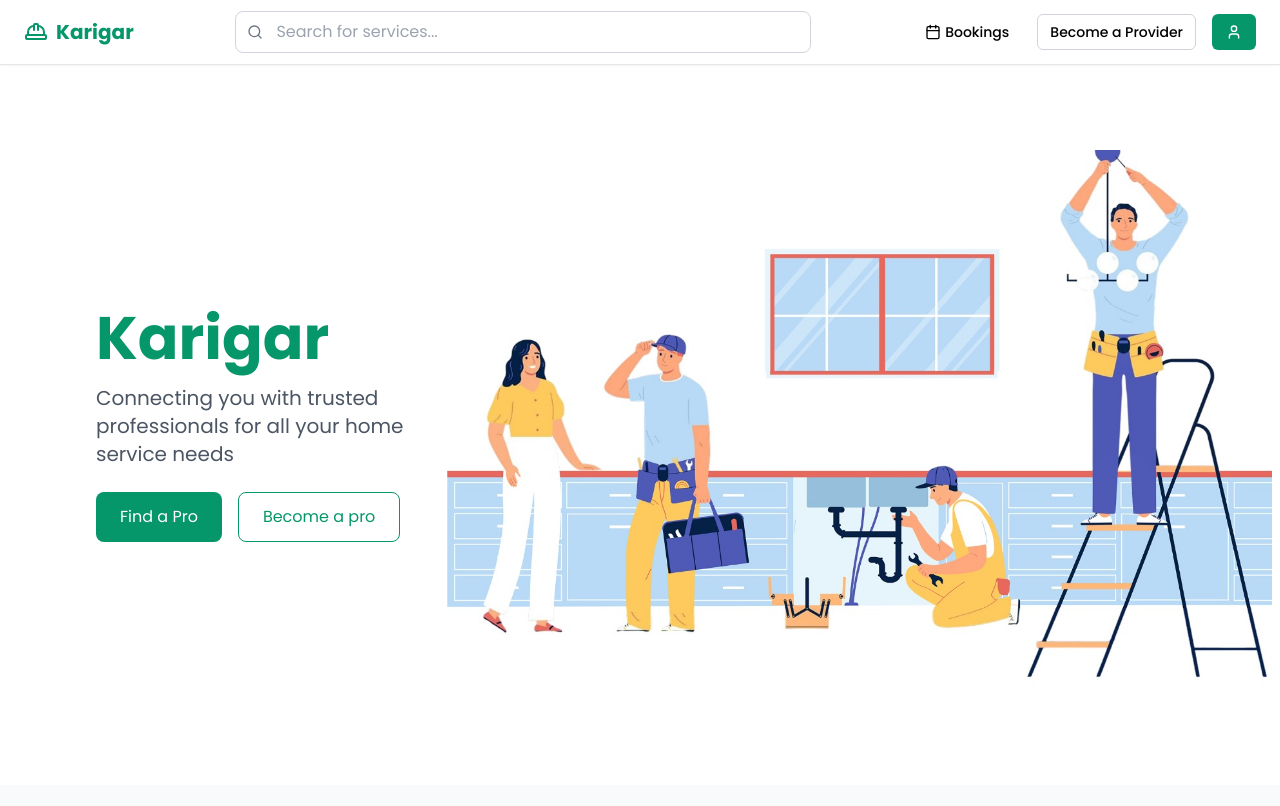
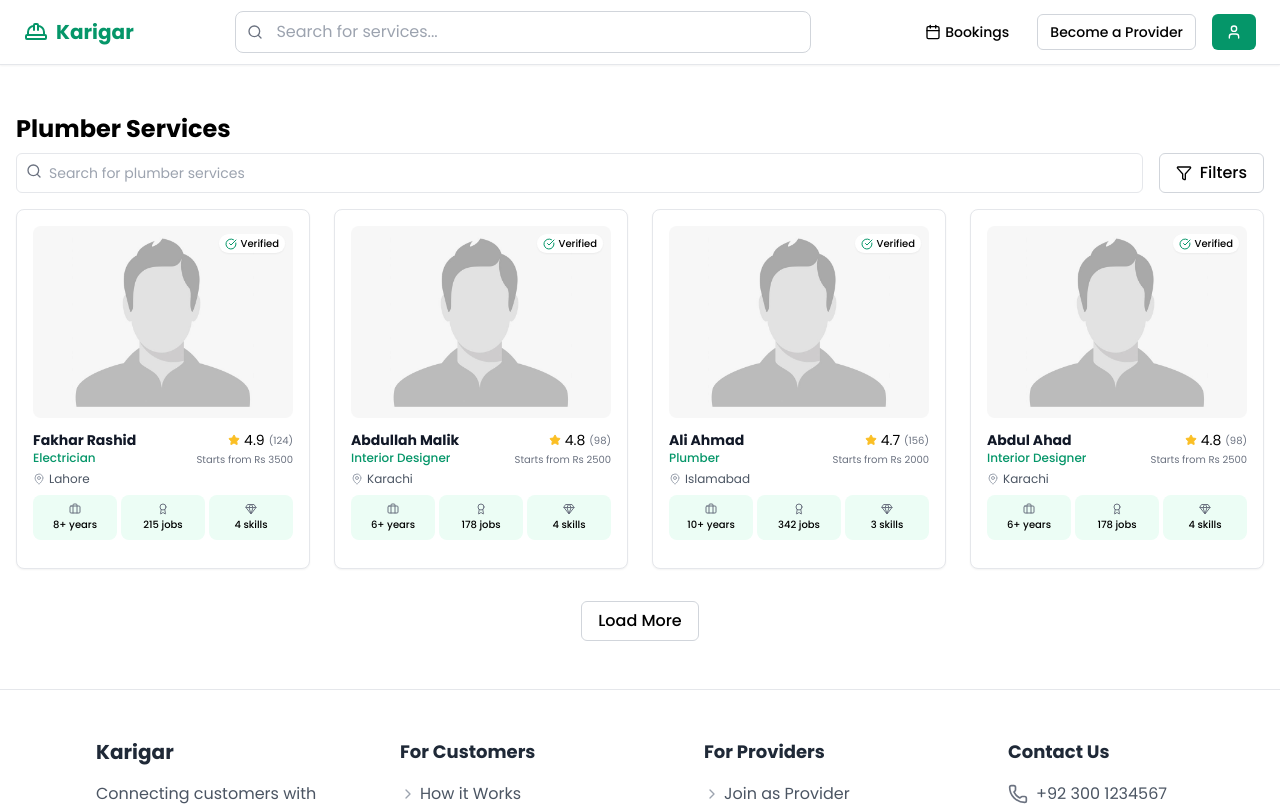
Before and after one commit to HamzaNaveed19/Karigar-Frontend, a React (Vite) app: page / in a window 1280 px wide. Shown: the top 806 px of the page. Built offline with nearby package versions, Linux system fonts and the light colour scheme.

Commit message:
Create service provider page and update service provider card

```diff
--- a/src/App.jsx
+++ b/src/App.jsx
@@ -5,17 +5,26 @@ import Footer from "./Components/Footer";
 import BookingsPage from "./Pages/BookingsPage";
 import HomePage from "./Pages/HomePage";
 import Header from "./Components/Header";
+import ServicesProviderPage from "./Components/Services/ServicesProviderPage";
 
 const App = () => {
+  // return (
+  //   <>
+  //     <Header></Header>
+  //     {/* <BookingsPage></BookingsPage> */}
+  //     <HomePage></HomePage>
+  //     <Footer></Footer>
+  //   </>
+  // );
+  // return <ProviderProfilePage></ProviderProfilePage>;
+
   return (
     <>
       <Header></Header>
-      {/* <BookingsPage></BookingsPage> */}
-      <HomePage></HomePage>
+      <ServicesProviderPage category={"Plumber"}></ServicesProviderPage>
       <Footer></Footer>
     </>
   );
-  // return <ProviderProfilePage></ProviderProfilePage>;
 };
 
 export default App;
--- a/src/Components/Home/HeroSection.jsx
+++ b/src/Components/Home/HeroSection.jsx
@@ -3,7 +3,7 @@ import React from "react";
 function HeroSection() {
   return (
     <div className="relative w-full h-screen max-h-[90vh] overflow-hidden flex">
-      <div className="w-1/2 flex flex-col justify-center pl-24 z-10">
+      <div className="w-full lg:w-1/2 md:w-1/2 flex flex-col justify-center pl-20 z-10">
         <h1 className="text-6xl font-bold text-emerald-600 mb-4">Karigar</h1>
         <p className="text-xl text-gray-600 max-w-md">
           Connecting you with trusted professionals for all your home service
@@ -19,13 +19,11 @@ function HeroSection() {
         </div>
       </div>
 
-      <div className="w-full h-full mr-2">
-        <img
-          src="/landing8.jpeg"
-          alt="Karigar service providers"
-          className="w-full h-full object-contain "
-        />
-      </div>
+      <img
+        src="/landing8.jpeg"
+        alt="Hero Image"
+        className="w-full md:h-full object-contain hidden md:flex"
+      />
     </div>
   );
 }
--- a/src/Components/Provider/ServiceProviderCard.jsx
+++ b/src/Components/Provider/ServiceProviderCard.jsx
@@ -16,75 +16,146 @@ export default function ServiceProviderCard({
   completedJobs = 120,
   services,
   skills,
+  onPage = false,
 }) {
   return (
-    <Card className="overflow-hidden transition-all hover:shadow-lg hover:-translate-y-1 cursor-pointer group h-full">
-      <CardContent className="p-0 flex flex-col h-full">
-        <div className="relative flex-shrink-0 ">
+    <Card
+      className={`overflow-hidden transition-all hover:shadow-lg hover:-translate-y-1 cursor-pointer group h-full`}
+    >
+      <CardContent className=" flex flex-col h-full">
+        <div className="relative flex-shrink-0">
           <img
             src={image}
             alt={name}
-            className="h-56 w-full object-cover rounded-lg"
+            className={`w-full object-cover rounded-lg ${
+              onPage ? "h-48" : "h-48 md:h-full"
+            } mb-2`}
           />
           {verified && (
-            <div className="absolute right-3 top-3 flex items-center gap-1 rounded-full bg-white/90 px-2 py-1 text-xs font-medium shadow-sm backdrop-blur-sm">
-              <CheckCircle className="h-4 w-4 text-emerald-600" />
+            <div
+              className={`absolute right-2 top-2 flex items-center gap-1 rounded-full bg-white/90 ${
+                onPage ? "px-1.5 py-0.5 text-[10px]" : "px-2 py-1 text-xs"
+              } font-medium shadow-sm backdrop-blur-sm`}
+            >
+              <CheckCircle
+                className={`${onPage ? "h-3 w-3" : "h-4 w-4"} text-emerald-600`}
+              />
               <span>Verified</span>
             </div>
           )}
         </div>
 
-        {/* This one is the Main content below the image */}
-        <div className="p-2 mt-2 flex-grow">
-          <div className=" flex items-start justify-between">
+        {/* Main content below the image */}
+        <div className={`${onPage ? "p-0" : "p-2"} mt-1 flex-grow`}>
+          <div className="flex items-start justify-between">
             <div>
-              <h3 className="text-lg font-bold text-gray-900">{name}</h3>
-              <p className="text-sm font-medium text-emerald-600">
+              <h3
+                className={`${
+                  onPage ? "text-sm" : "text-lg"
+                } font-bold text-gray-900`}
+              >
+                {name}
+              </h3>
+              <p
+                className={`${
+                  onPage ? "text-xs" : "text-sm"
+                } font-medium text-emerald-600`}
+              >
                 {profession}
               </p>
             </div>
 
             <div className="flex flex-col items-end">
               <div className="flex items-center">
-                <Star className="mr-1 h-4 w-4 fill-amber-400 text-amber-400" />
-                <span className="font-medium">{rating}</span>
-                <span className="ml-1 text-xs text-gray-500">({reviews})</span>
+                <Star
+                  className={`mr-1 ${
+                    onPage ? "h-3 w-3" : "h-4 w-4"
+                  } fill-amber-400 text-amber-400`}
+                />
+                <span className={`${onPage ? "text-sm" : "font-medium"}`}>
+                  {rating}
+                </span>
+                <span
+                  className={`ml-1 ${
+                    onPage ? "text-[10px]" : "text-xs"
+                  } text-gray-500`}
+                >
+                  ({reviews})
+                </span>
               </div>
-              <p className="mt-1 text-xs text-gray-500">
+              <p
+                className={`mt-0.5 ${
+                  onPage ? "text-[10px]" : "text-xs"
+                } text-gray-500`}
+              >
                 Starts from Rs {services[0]?.price || "500"}
               </p>
             </div>
           </div>
 
-          <div className="mb-2 mt-2 flex items-center text-sm text-gray-600">
-            <MapPin className="mr-2 h-4 w-4 text-gray-400" />
+          <div
+            className={`${onPage ? "mb-2" : "mb-4"} mt-1 flex items-center ${
+              onPage ? "text-xs" : "text-sm"
+            } text-gray-600`}
+          >
+            <MapPin
+              className={`mr-1  ${
+                onPage ? "h-3 w-3" : "h-4 w-4"
+              } text-gray-400`}
+            />
             <span>{location}</span>
           </div>
 
-          <div className="mb-4 grid grid-cols-3 gap-2 text-center text-xs">
+          <div
+            className={`mb-3 grid grid-cols-3 gap-1 text-center ${
+              onPage ? "text-[10px]" : "text-xs"
+            }`}
+          >
             <div className="rounded-lg bg-emerald-50 p-2">
-              <Briefcase className="mx-auto h-4 w-4 text-gray-500" />
-              <p className="mt-1 font-medium">{experience}+ years</p>
+              <Briefcase
+                className={`mx-auto ${
+                  onPage ? "h-3 w-3" : "h-4 w-4"
+                } text-gray-500`}
+              />
+              <p className={`${onPage ? "mt-0.5" : "mt-1"} font-medium`}>
+                {experience}+ years
+              </p>
             </div>
             <div className="rounded-lg bg-emerald-50 p-2">
-              <Award className="mx-auto h-4 w-4 text-gray-500" />
-              <p className="mt-1 font-medium">{completedJobs} jobs</p>
+              <Award
+                className={`mx-auto ${
+                  onPage ? "h-3 w-3" : "h-4 w-4"
+                } text-gray-500`}
+              />
+              <p className={`${onPage ? "mt-0.5" : "mt-1"} font-medium`}>
+                {completedJobs} jobs
+              </p>
             </div>
             <div className="rounded-lg bg-emerald-50 p-2">
-              <Gem className="mx-auto h-4 w-4 text-gray-500" />
-              <p className="mt-1 font-medium">{skills?.length || "1"} skills</p>
+              <Gem
+                className={`mx-auto ${
+                  onPage ? "h-3 w-3" : "h-4 w-4"
+                } text-gray-500`}
+              />
+              <p className={`${onPage ? "mt-0.5" : "mt-1"} font-medium`}>
+                {skills?.length || "1"} skills
+              </p>
             </div>
           </div>
         </div>
 
-        <div className="p-2 mt-auto">
-          <div className="flex gap-3">
-            <Button variant="outline" size="sm" className="flex-1">
+        <div className={`hidden ${onPage ? "p-1.5" : "p-2"} mt-auto`}>
+          <div className="flex gap-2">
+            <Button
+              variant="outline"
+              size={"xs"}
+              className="flex-1 text-xs p-1"
+            >
               View Profile
             </Button>
             <Button
-              size="sm"
-              className="flex-1 bg-emerald-600 hover:bg-emerald-700"
+              size={"xs"}
+              className="flex-1 bg-emerald-600 hover:bg-emerald-700 text-xs"
             >
               Book Now
             </Button>
--- /dev/null
+++ b/src/Components/Services/ServicesProviderPage.jsx
@@ -0,0 +1,96 @@
+import { Search, Filter, MapPin } from "lucide-react";
+import Button from "../../UI/Button";
+import { Input } from "../../UI/Input";
+import ServiceProviderCard from "../Provider/ServiceProviderCard";
+
+export default function ServicesProviderPage({ category }) {
+  const providers = [
+    {
+      id: "1",
+      name: "Fakhar Rashid",
+      profession: "Electrician",
+      rating: 4.9,
+      reviews: 124,
+      image: "/placeholder2.png",
+      location: "Lahore",
+      verified: true,
+      experience: 8,
+      completedJobs: 215,
+      services: [{ duration: 90, price: 3500 }],
+      skills: ["Wiring", "Installation", "Repairs", "Maintenance"],
+    },
+    {
+      id: "2",
+      name: "Abdullah Malik",
+      profession: "Interior Designer",
+      rating: 4.8,
+      reviews: 98,
+      image: "/placeholder2.png",
+      location: "Karachi",
+      verified: true,
+      experience: 6,
+      completedJobs: 178,
+      services: [{ duration: 120, price: 2500 }],
+      skills: ["Space Planning", "Color Scheme", "Furniture", "Lighting"],
+    },
+    {
+      id: "3",
+      name: "Ali Ahmad",
+      profession: "Plumber",
+      rating: 4.7,
+      reviews: 156,
+      image: "/placeholder2.png",
+      location: "Islamabad",
+      verified: true,
+      experience: 10,
+      completedJobs: 342,
+      services: [{ duration: 60, price: 2000 }],
+      skills: ["Leak Repair", "Installation", "Drain Cleaning"],
+    },
+    {
+      id: "4",
+      name: "Abdul Ahad",
+      profession: "Interior Designer",
+      rating: 4.8,
+      reviews: 98,
+      image: "/placeholder2.png",
+      location: "Karachi",
+      verified: true,
+      experience: 6,
+      completedJobs: 178,
+      services: [{ duration: 120, price: 2500 }],
+      skills: ["Space Planning", "Color Scheme", "Furniture", "Lighting"],
+    },
+  ];
+
+  return (
+    <div className="container mx-auto px-4 py-8 md:py-12">
+      <h1 className="mb-2 text-2xl font-bold">{category} Services</h1>
+
+      <div className="mb-4 flex flex-col gap-4 md:flex-row">
+        <div className="relative flex-1">
+          <Search className="absolute left-2.5 top-2.5 h-4 w-4 text-gray-500" />
+          <Input
+            type="search"
+            placeholder={`Search for ${category.toLowerCase()} services`}
+            className="w-full pl-8"
+          />
+        </div>
+        <Button variant="outline" className="flex items-center gap-2">
+          <Filter className="h-4 w-4" />
+          Filters
+        </Button>
+      </div>
+
+      <div className="grid gap-6 sm:grid-cols-2 lg:grid-cols-4 grid-cols-2">
+        {providers.map((provider, index) => (
+          <ServiceProviderCard key={index} {...provider} onPage={true} />
+        ))}
+      </div>
+
+      <div className="mt-8 flex justify-center">
+        <Button variant="outline">Load More</Button>
+      </div>
+    </div>
+  );
+}
--- a/src/UI/CardContent.jsx
+++ b/src/UI/CardContent.jsx
@@ -2,7 +2,7 @@ import React from "react";
 import cn from "classnames";
 
 const CardContent = ({ children, className, ...props }) => (
-  <div className={cn("p-6", className)} {...props}>
+  <div className={cn("p-4", className)} {...props}>
     {children}
   </div>
 );
```
